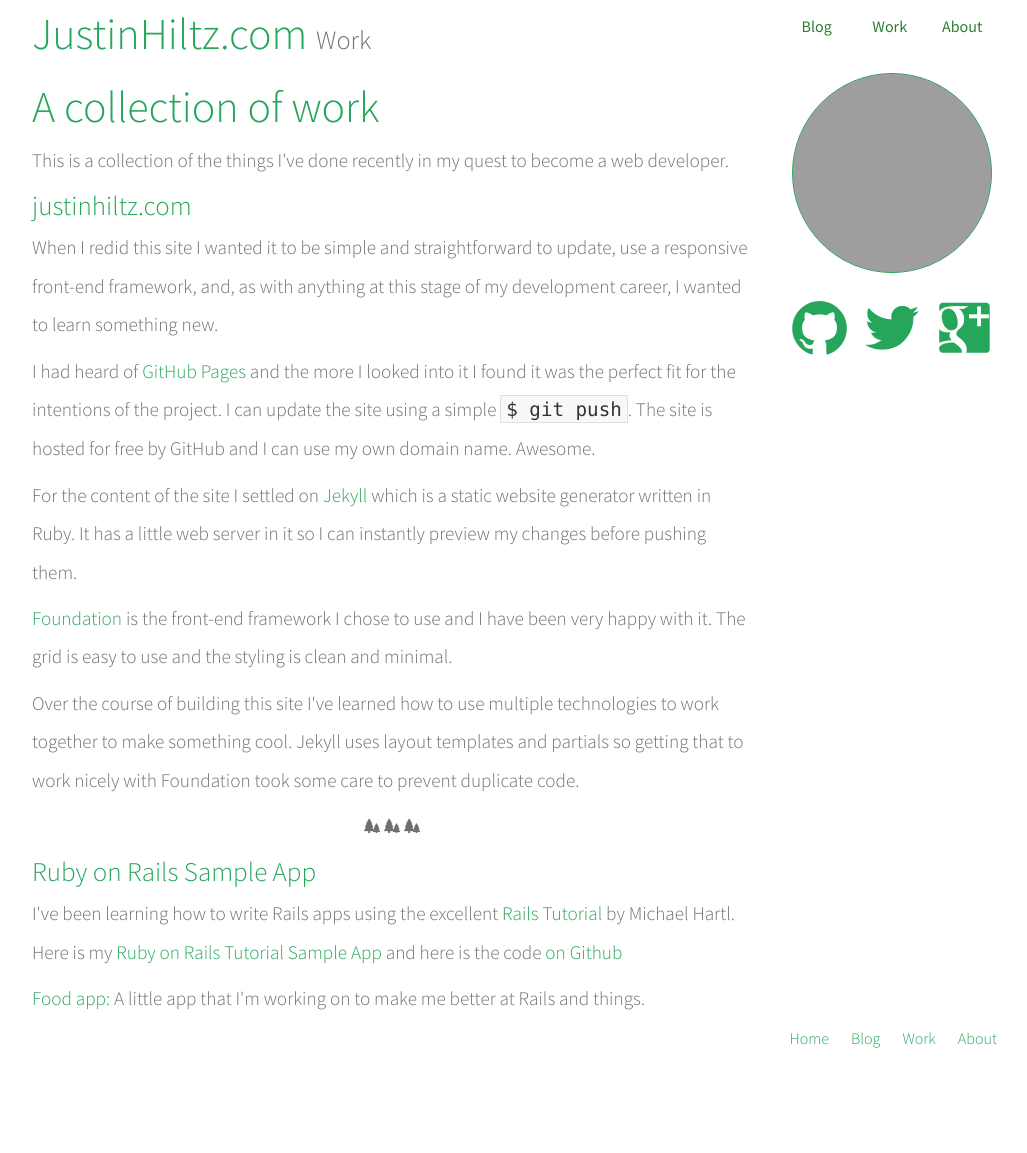
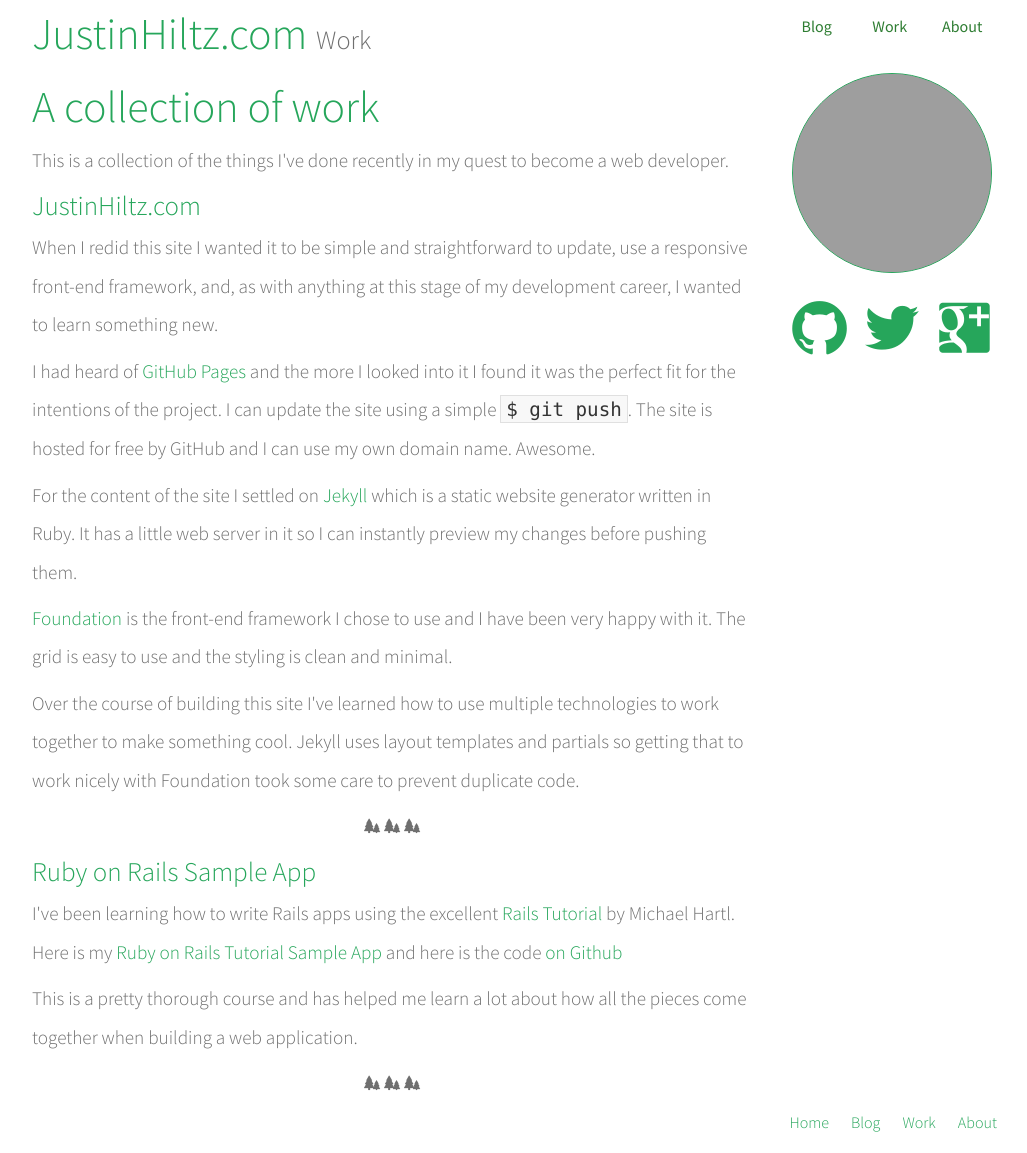
Before and after one commit to JustinHiltz/JustinHiltz.github.io, a Jekyll site: the page built from work/index.html, in a window 1280 px wide. Shown: the whole page, without its empty margins (123-1150 px from the left). Built offline with Jekyll 4.4.1, drawn with Linux system fonts in a browser that asks for light colours; Markdown is read by kramdown in place of the engine named in the settings; comment, search, counter and statistics services are not loaded; before the commit the page ends 1068 px from its top, so only the background shows below that; grey boxes are pictures that could not be loaded.

Commit message:
Begun updating work section

```diff
--- a/work/index.html
+++ b/work/index.html
@@ -7,7 +7,7 @@
 	This is a collection of the things I've done recently in my quest to become a web developer.
 </p>
 
-<h3>justinhiltz.com</h3>
+<h3>JustinHiltz.com</h3>
 <p>When I redid this site I wanted it to be simple and straightforward to update, use a responsive front-end framework, and, as with anything at this stage of my development career, I wanted to learn something new.</p>
 
 <p>I had heard of <a href="http://pages.github.com">GitHub Pages</a> and the more I looked into it I found it was the perfect fit for the intentions of the project. I can update the site using a simple <code>$ git push</code>. The site is hosted for free by GitHub and I can use my own domain name. Awesome.</p>
@@ -19,18 +19,20 @@
 <p>Over the course of building this site I've learned how to use multiple technologies to work together to make something cool. Jekyll uses layout templates and partials so getting that to work nicely with Foundation took some care to prevent duplicate code.</p>
 
 <p class="text-center">
-	<!-- &#9777; &#9783; &#9778; -->
 	<i class="fi-trees"></i>
 	<i class="fi-trees"></i>
 	<i class="fi-trees"></i>
 </p>
 
 <h3>Ruby on Rails Sample App</h3>
-<p>
-	I've been learning how to write Rails apps using the excellent <a href="http://www.railstutorial.org/">Rails Tutorial</a> by Michael Hartl. Here is my <a href="https://nameless-basin-3231.herokuapp.com">Ruby on Rails Tutorial Sample App</a> and here is the code <a href="https://github.com/JustinHiltz/sample_app">on Github</a>
-</p>
-<p>
-	<a href="https://github.com/JustinHiltz/food_app">Food app: </a>A little app that I'm working on to make me better at Rails and things.
+<p>I've been learning how to write Rails apps using the excellent <a href="http://www.railstutorial.org/">Rails Tutorial</a> by Michael Hartl. Here is my <a href="https://nameless-basin-3231.herokuapp.com">Ruby on Rails Tutorial Sample App</a> and here is the code <a href="https://github.com/JustinHiltz/sample_app">on Github</a></p>
+
+<p>This is a pretty thorough course and has helped me learn a lot about how all the pieces come together  when building a web application.</p>
+
+<p class="text-center">
+	<i class="fi-trees"></i>
+	<i class="fi-trees"></i>
+	<i class="fi-trees"></i>
 </p>
 
 <script>
```
Also changed, not shown: 1 other file.
